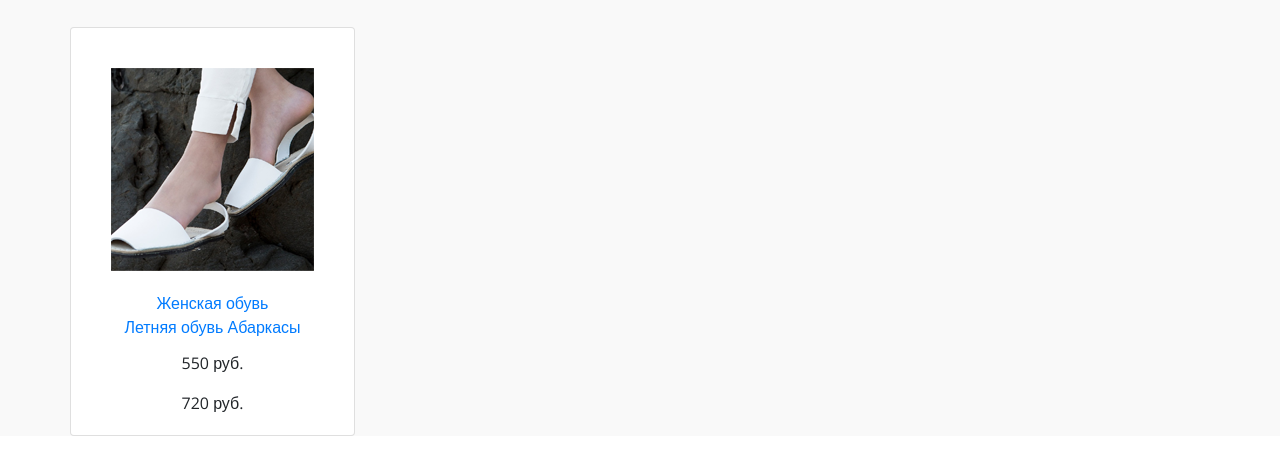
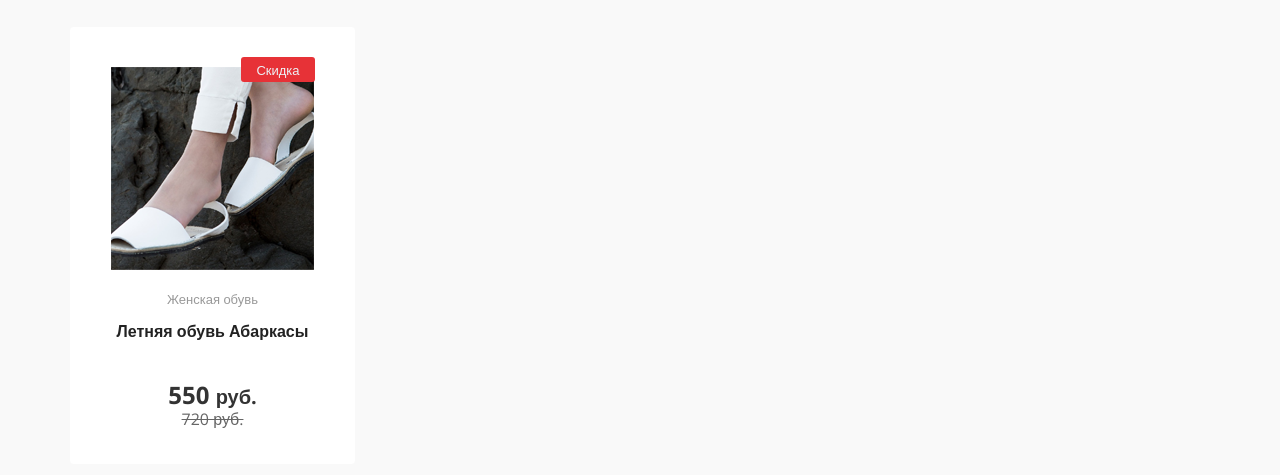
Before and after one commit to coatceatl/ali, a website built with webpack: page index.html in a window 1280 px wide. Shown: the part 599-1074 px from the top of the page. Before the commit the page ends 1035 px from the top, so only its background shows below. Built offline with nearby package versions, Linux system fonts and the light colour scheme.

Commit message:
changed style for card

```diff
--- a/index.html
+++ b/index.html
@@ -153,11 +153,14 @@
 
           <div class='col-md-3 card popular-content text-center d-flex align-items-center'>
             <a class='card-img-top popular-content__img' href='#'><img src='src/img/product-1.png' alt=''></a>
-            <div class='card-body d-flex flex-column'>
+            <div class='popular-content__pro d-flex align-items-center justify-content-center'>Скидка</div>
+            <div class='card-body d-flex flex-column justify-content-between'>
               <a class='card-category' href='#'>Женская обувь</a>
               <a class='card-title' href='#'>Летняя обувь Абаркасы</a>
-              <p class='card-text'>550 руб.</p>
-              <p class='card-text'>720 руб.</p>
+              <div class='card-footer popular-content__price'>
+                <div class='card-text'><span class='card-price'>550 </span>руб.</div>
+                <div class='card-text card-old-price'>720 руб.</div>
+              </div>
             </div>
           </div>
 
--- a/src/scss/_custom.scss
+++ b/src/scss/_custom.scss
@@ -3,6 +3,9 @@
 }
 
 $font-family-sans-serif: 'Open Sans', sans-serif;
+$card-cap-bg: none;
+$card-border-width: 0;
+$card-spacer-y: 16px;
 
 @import '_base.scss';
 @import '_header.scss';
--- a/src/scss/_popular.scss
+++ b/src/scss/_popular.scss
@@ -5,8 +5,58 @@
   padding-top: 50px;
   padding-bottom: 30px;
 }
+.popular-content {
+  height: 437px;
+  width: 263px;
+  margin-bottom: 30px;
+}
 .card-img-top.popular-content__img {
   margin-top: 40px;
+  margin-left: 30px;
+  margin-right: 30px;
   width: 203px;
   height: 203px;
 }
+.popular-content__pro {
+  position: absolute;
+  top: 30px;
+  right: 40px;
+  background-color: #e73237;
+  width: 74px;
+  height: 25px;
+  color: #ecf1f5;
+  font-size: remy(13px);
+  font-weight: 400;
+  line-height: remy(18px);
+  border-radius: 3px;
+  padding: 4px 15px 3px 15px;
+}
+.card-category {
+  color: #999;
+  font-size: remy(13px);
+  font-weight: 400;
+  line-height: remy(18px);
+}
+.card-title {
+  color: #222;
+  font-size: remy(16px);
+  font-weight: 700;
+  line-height: remy(18px);
+}
+.card-text {
+  color: #333;
+  font-size: remy(20px);
+  font-weight: 700;
+  line-height: remy(18px);
+  margin-bottom: 4px;
+}
+.card-price {
+  font-size: remy(24px);
+  font-weight: 700;
+}
+.card-old-price {
+  color: #666;
+  font-size: remy(16px);
+  font-weight: 400;
+  text-decoration: line-through;
+}
```
Also changed, not shown: dist/main.css.
